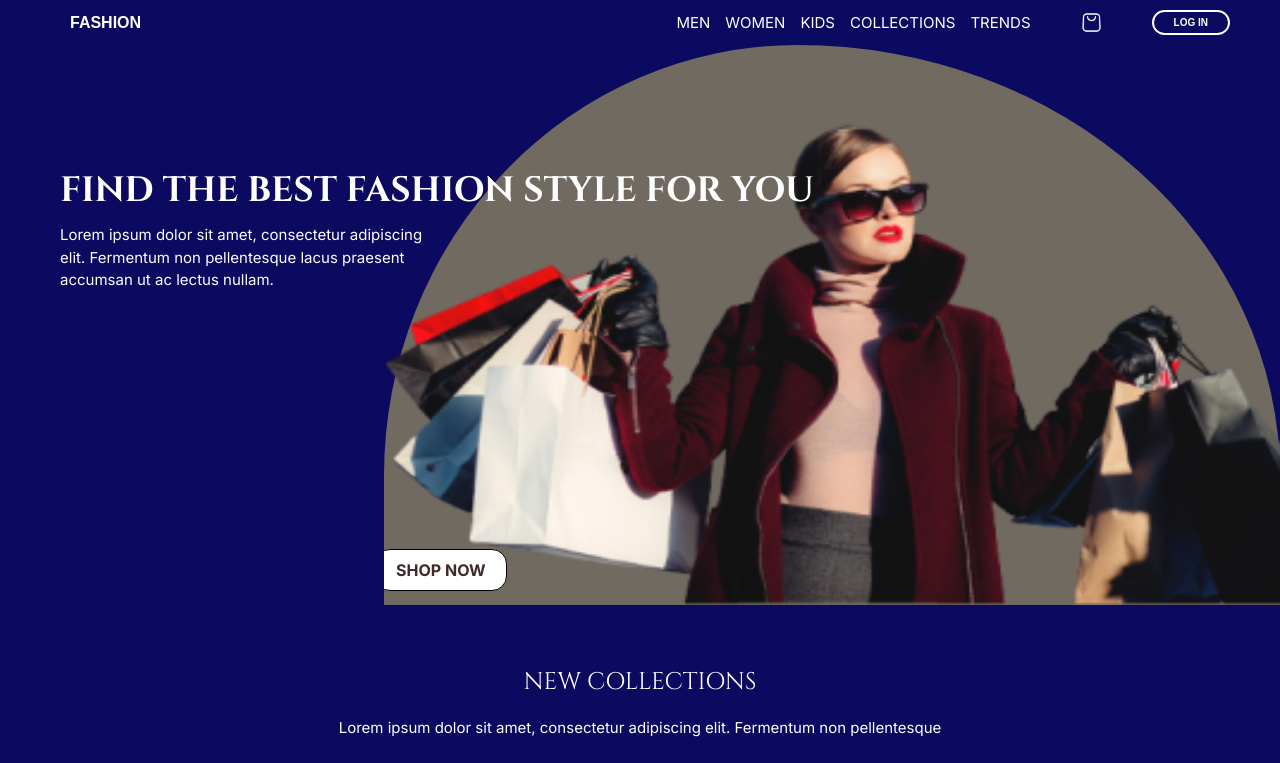
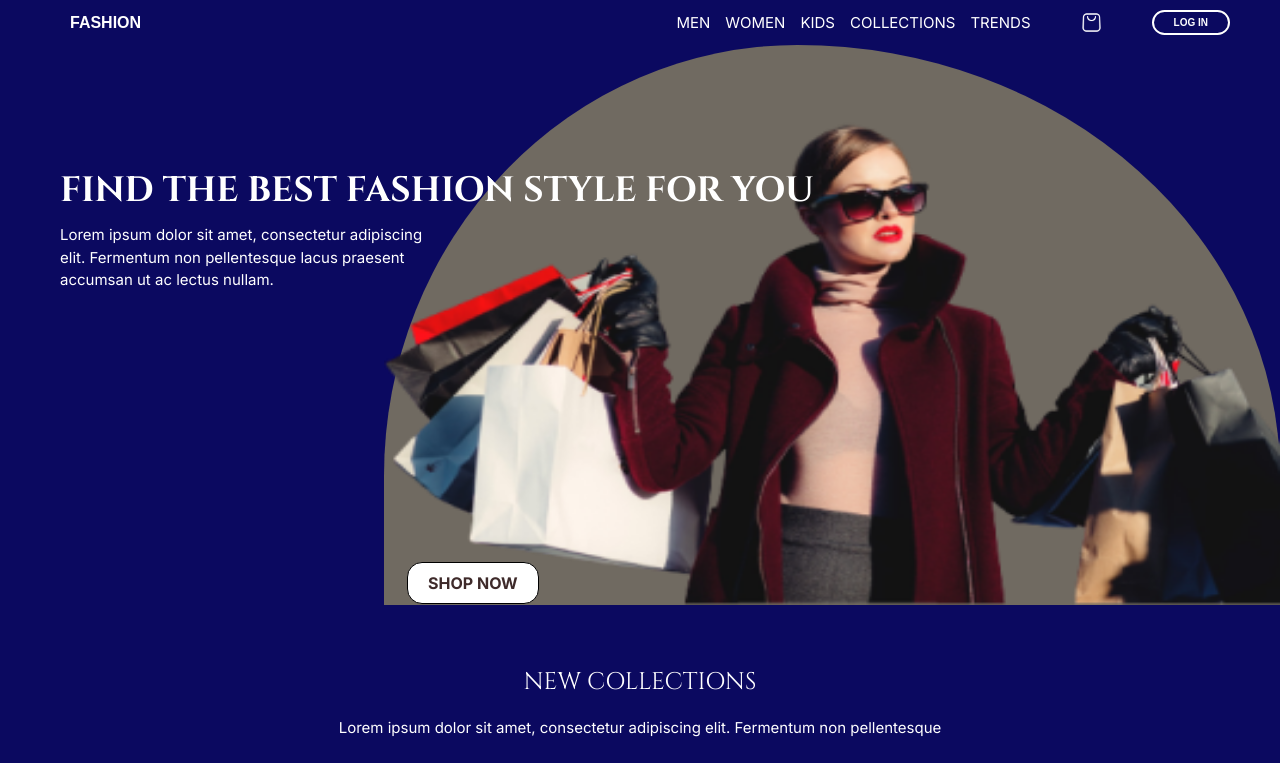
Before and after one commit to debbie459/Fashion, an Angular app: page / in a window 1280 px wide. Shown: the top 763 px of the page. Built offline with nearby package versions, Linux system fonts and the light colour scheme; a web font is replaced by a local one.

Commit message:
My-corrections

```diff
--- a/src/app/home/hero/hero.component.css
+++ b/src/app/home/hero/hero.component.css
@@ -43,11 +43,6 @@
     font-weight: bold;
 
 }
-
-
-
-
-
 .curved-div{
     background-color: rgb(254, 228, 193);
     border-top-left-radius: 70% 100%;
@@ -64,6 +59,10 @@
     width: 100%;
     height: 100%;
     display: block;
+}
+.shop{
+    margin-left: 2rem;
+    margin-top: 0.8rem;
 }
 
 .new-collections{
--- a/src/app/home/hero/hero.component.html
+++ b/src/app/home/hero/hero.component.html
@@ -8,7 +8,7 @@
         <div class="image-div1">
             <div class="curved-div">
                 <img src="assets/lady-img1.png" alt="image">
-                <button [routerLink]="'/login'">SHOP NOW</button>
+                <button [routerLink]="'/login'" class="shop">SHOP NOW</button>
             </div>
         </div>
     </div>
```
